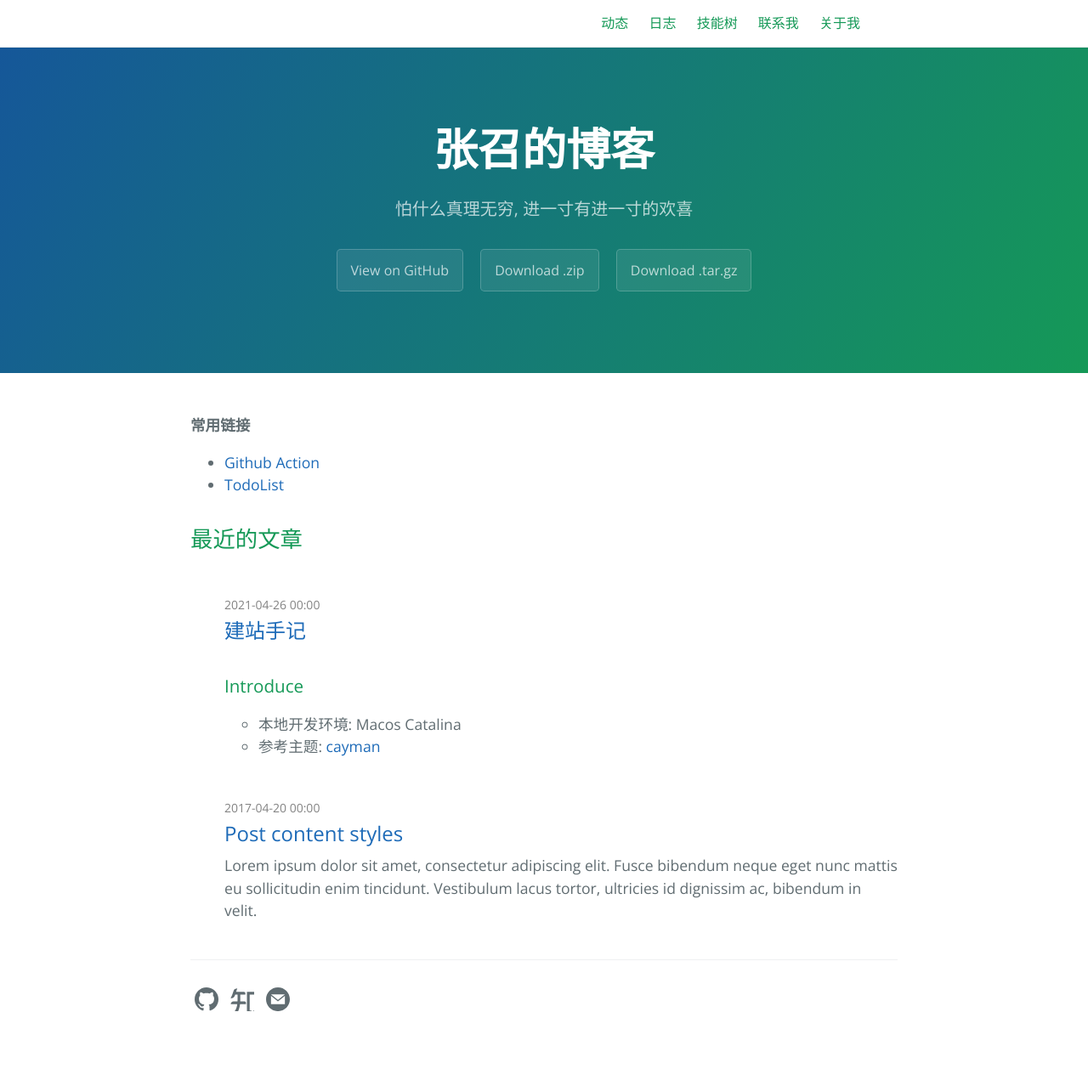
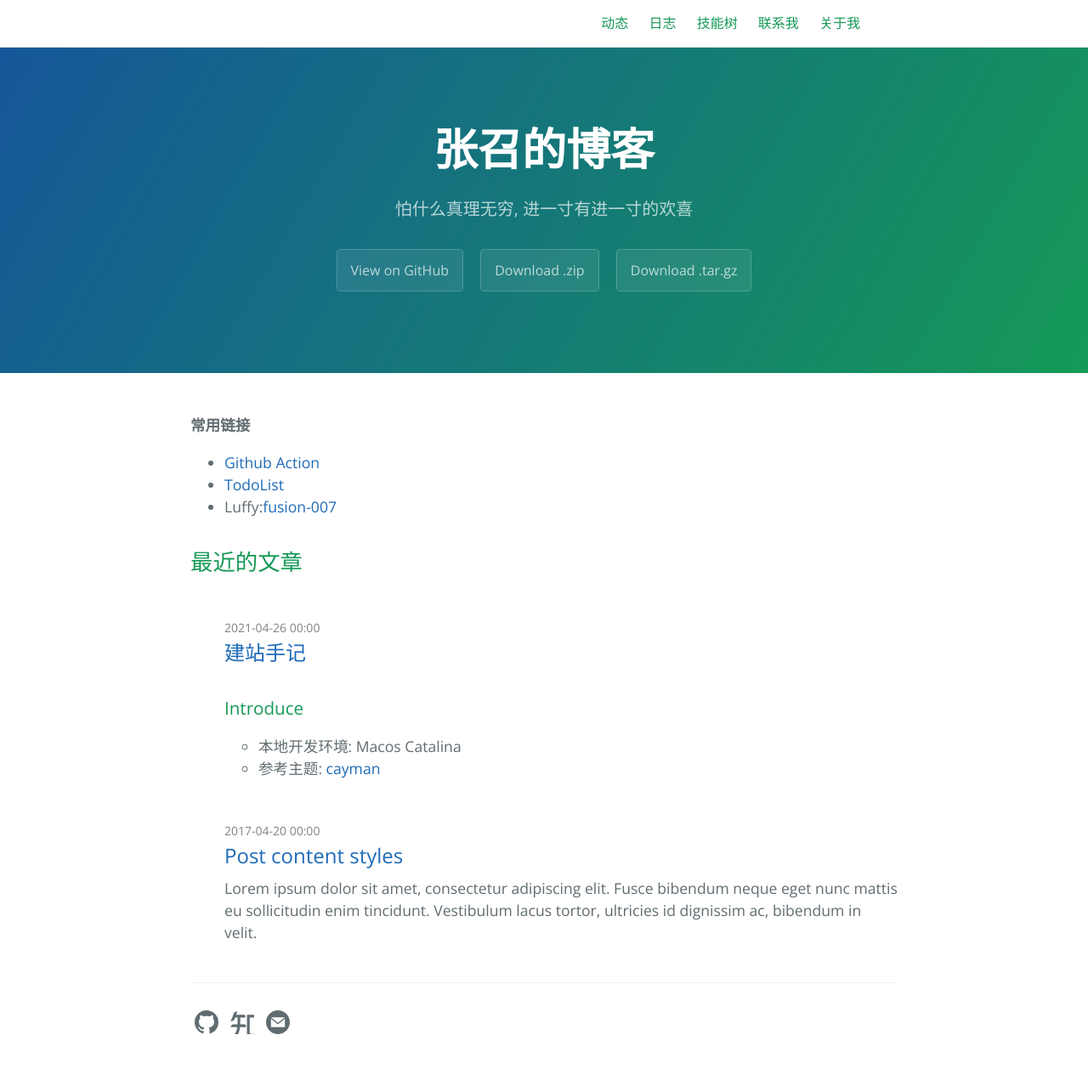
Before and after one commit to kougazhang/oom, a Jekyll site: the page built from index.md, in a window 1280 px wide. Shown: the whole page at 85% size. Built offline with Jekyll 4.4.1, drawn with Linux system fonts in a browser that asks for light colours; before the commit the page ends 1244 px from its top, so only the background shows below that.

Commit message:
add index

```diff
--- a/index.md
+++ b/index.md
@@ -11,3 +11,4 @@ layout: home
 **常用链接**
 + [Github Action](https://github.com/kougazhang/kougazhang.github.io/deployments/activity_log?environment=github-pages)
 + [TodoList](https://github.com/kougazhang/life_note/blob/master/2021/TodoList04.md)
++ Luffy:[fusion-007](https://luffy.s.upyun.com/ui/#/v2/home/namespace/45/project/722/detail?groupName=upyun&nspage=1&nssearch=&pjpage=1&pjsearch=)
```
